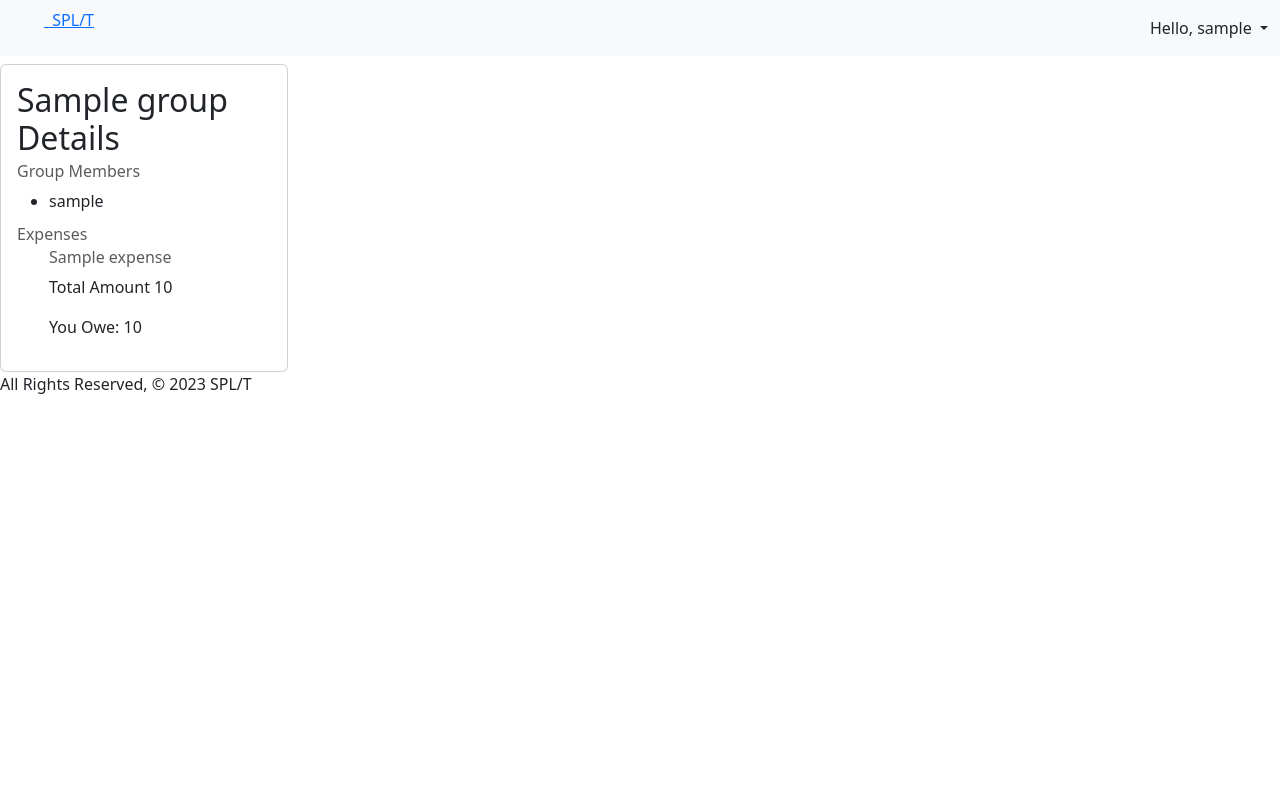
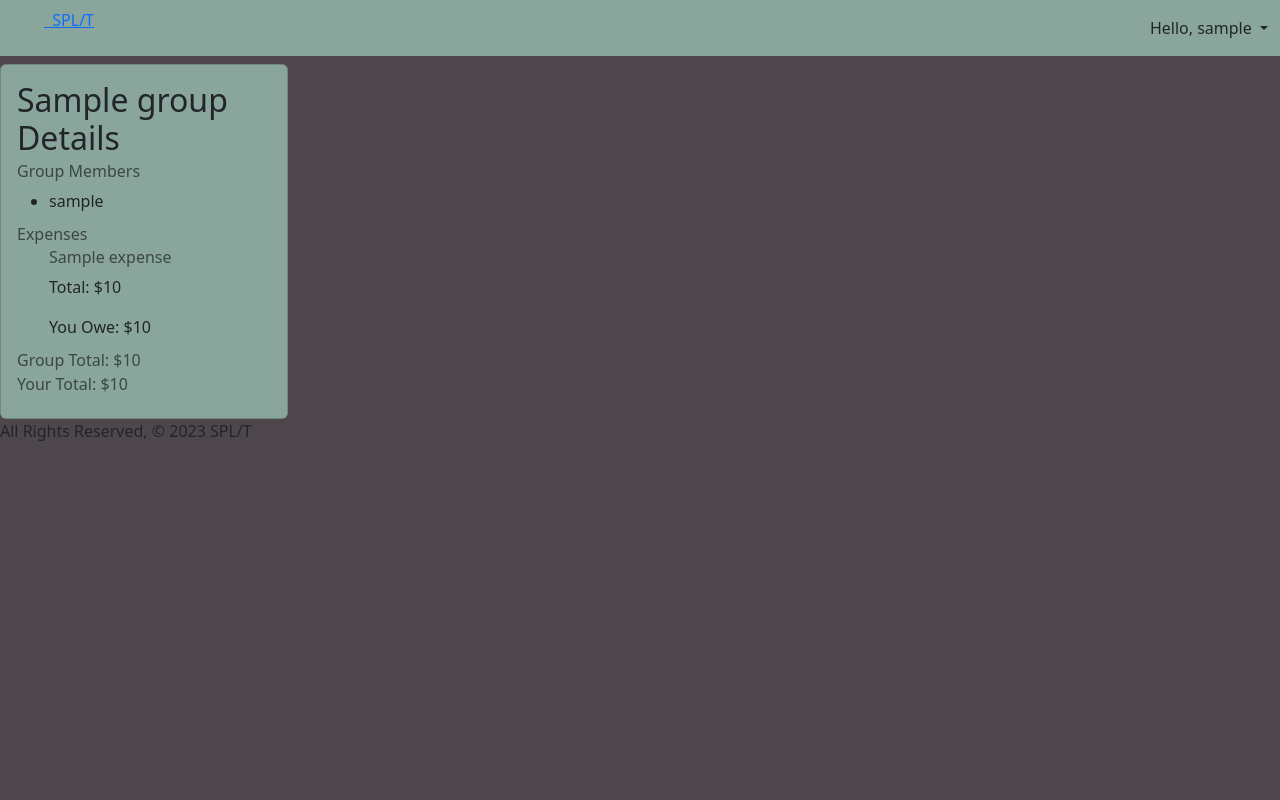
Before and after one commit to shelbyyy16/Capstone-Project, a Django app: page /groups/1/ in a window 1280 px wide. Run offline with Django 5.2, Linux system fonts and the light colour scheme; a user stored in the database is signed in; tables that the repository leaves empty hold one stand-in row (values such as "Sample post").

Commit message:
updated views to calculate group totals and individual totals for 1 group

```diff
--- a/main_app/static/css/style.css
+++ b/main_app/static/css/style.css
@@ -2,4 +2,13 @@ body {
     display: flex;
     min-height: 100vh;
     flex-direction: column;
+    background-color: #4d474c;
 }
+
+.custom-card-color {
+    background-color: #8AA69C;
+  }
+
+.custom-nav-color {
+    background-color: #8AA69C;
+}
--- a/main_app/templates/base.html
+++ b/main_app/templates/base.html
@@ -15,8 +15,8 @@
   </head>
   <body>
     <header>
-      <nav class="navbar navbar-expand-lg bg-body-tertiary">
-        <div class="container-fluid">
+      <nav class="navbar navbar-expand-lg custom-nav-color">
+        <div class="container-fluid custom-nav-color">
           <ul>
             <div><a href="/">&nbsp;&nbsp;SPL/T</a></div>
           </ul>
--- a/main_app/templates/expenses/expense_details.html
+++ b/main_app/templates/expenses/expense_details.html
@@ -1,9 +1,9 @@
-{% extends 'base.html' %}
+<!-- {% extends 'base.html' %}
 {% block content %}
 
 
 <div class="card" style="width: 18rem;">
-  <div class="card-body">
+  <div class="card-body ">
     <h5 class="card-title">{{ expense.title }} Details</h5>
     <h6 class="card-subtitle mb-2 text-body-secondary">{{ expense.group }}</h6>
     <p class="card-text">Expense Type: {{ expense.type }}</p>
@@ -15,4 +15,4 @@
   </div>
 </div>
 
-{% endblock %}
+{% endblock %} -->
--- a/main_app/templates/groups/group_details.html
+++ b/main_app/templates/groups/group_details.html
@@ -1,13 +1,14 @@
-{% extends 'base.html' %} {% block content %}
+{% extends 'base.html' %}
+{% block content %}
 <h2></h2>
-<div class="card" style="width: 18rem">
-  <div class="card-body">
-    <h2 class="card-title">{{ group.name }} Details</h5>
+<div class="card custom-card-color" style="width: 18rem" >
+  <div class="card-body ">
+    <h2 class="card-title">{{ group.name }} Details</h2>
     <h6 class="card-subtitle mb-2 text-body-secondary">Group Members</h6>
     {% if group.members.all %}
       <ul>
         {% for member in group.members.all %}
-      <li>{{ member.username }}</li>
+          <li>{{ member.username }}</li>
         {% endfor %}
       </ul>
     {% else %}
@@ -18,14 +19,19 @@
     {% if expenses %}
       <ul>
         {% for expense in expenses %}
-        <h6 class="card-subtitle mb-2 text-body-secondary">{{ expense.title }}</h6>
-          <p class="card-text">Total Amount {{ expense.amount }}</p>
-          <p class="card-text">You Owe: {{ expense.divided_amount }}</p>
+          <h6 class="card-subtitle mb-2 text-body-secondary">{{ expense.title }}</h6>
+          <p class="card-text">Total: ${{ expense.amount }}</p>
+          <p class="card-text">You Owe: ${{ expense.divided_amount }}</p>
         {% endfor %}
       </ul>
     {% else %}
       <p>No expenses found for this group.</p>
     {% endif %}
+
+    <h6 class="card-subtitle mb-2 text-body-secondary">Group Total: ${{ group_total }}</h6>
+
+    <h6 class="card-subtitle mb-2 text-body-secondary">Your Total: ${{ total_owed }}</h6>
+
   </div>
 </div>
 {% endblock %}
--- a/main_app/views.py
+++ b/main_app/views.py
@@ -7,6 +7,7 @@ from django.contrib.auth import login
 from django.contrib.auth.forms import UserCreationForm
 from django.contrib.auth.decorators import login_required
 from django.contrib.auth.mixins import LoginRequiredMixin
+from django.db.models import Sum
 
 
 
@@ -16,13 +17,30 @@ def home(request):
 @login_required
 def groups_index(request):
     groups = Group.objects.filter(user=request.user)
-    return render(request, 'groups/groups_index.html', {'groups': groups})
+
+    group_data = []
+    for group in groups:
+        expenses = Expense.objects.filter(group=group)
+        total_owed = expenses.aggregate(Sum('divided_amount'))['divided_amount__sum'] or 0
+        group_data.append({'group': group, 'total_owed': total_owed})
+
+    return render(request, 'groups/groups_index.html', {'group_data': group_data})
+
 
 @login_required
 def group_details(request, group_id):
     group = Group.objects.get(id=group_id)
     expenses = Expense.objects.filter(group=group)
-    return render(request, 'groups/group_details.html', {'group': group, 'expenses': expenses})
+
+    group_total = expenses.aggregate(Sum('amount'))['amount__sum'] or 0
+    total_owed = expenses.aggregate(Sum('divided_amount'))['divided_amount__sum'] or 0
+
+    return render(request, 'groups/group_details.html', {
+        'group': group,
+        'expenses': expenses,
+        'group_total': group_total,
+        'total_owed': total_owed,
+    })
 
 @login_required
 def expenses_index(request):
```
Also changed, not shown: main_app/templates/expenses/expenses_index.html (+5 -5 lines), main_app/templates/groups/groups_index.html (+7 -6 lines).
